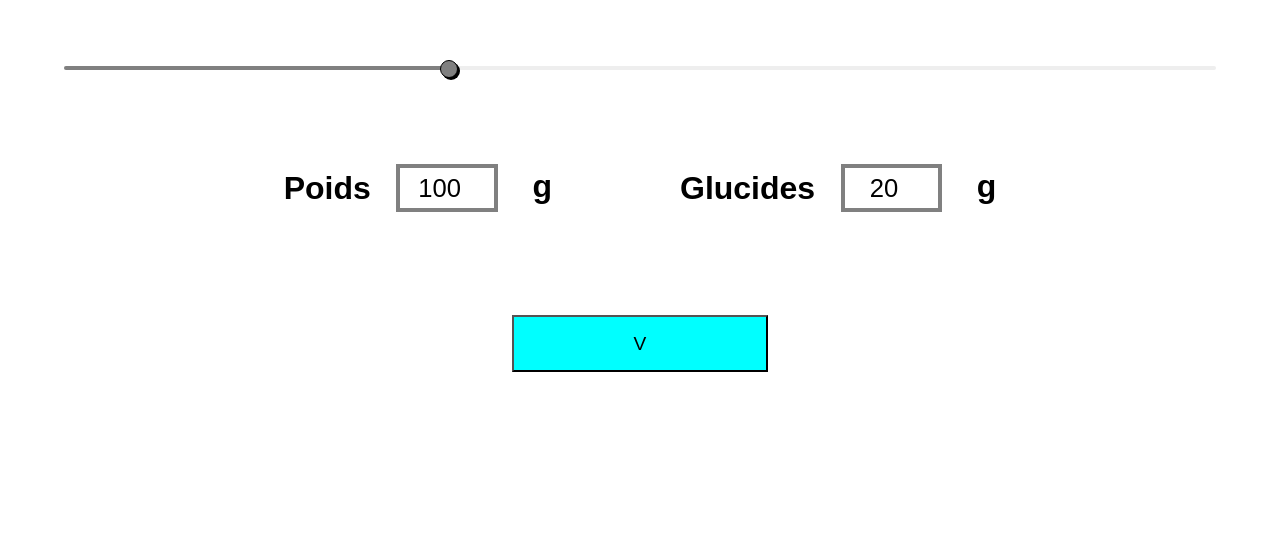
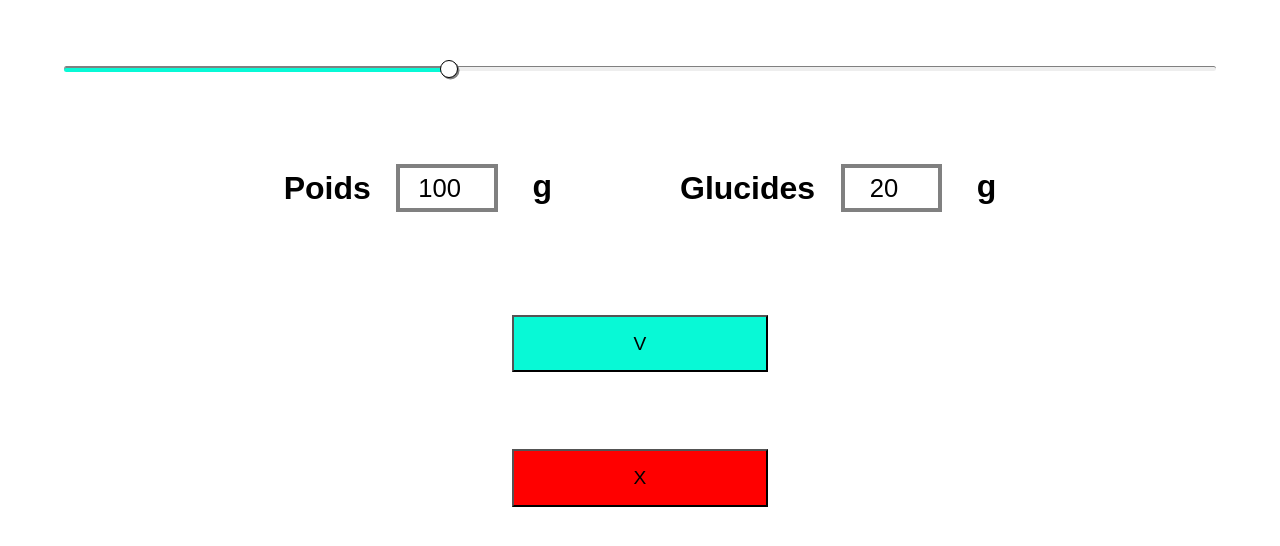
Before and after one commit to WildCodeSchool/Paris-0919-P2-Diabete, a React (Create React App) app in the folder ohmyg/: page / in a window 1280 px wide. Shown: the part 220-766 px from the top of the page. Built offline with nearby package versions, Linux system fonts and the light colour scheme.

Commit message:
added a delete button in js and set in red in css

```diff
--- a/ohmyg/src/components/pages/calculation/CarbCalculation.css
+++ b/ohmyg/src/components/pages/calculation/CarbCalculation.css
@@ -2,13 +2,14 @@
          /* SLIDER */
 
 .input-range__track--active{
-      background: gray;
+      background: #08f9d6;
 }
 
 .input-range__slider{
-   background: gray;
+   background: white;
    border: 1px solid black;
-   box-shadow: 2px 2px 0px black;
+   box-shadow: 1.5px 1.5px 0px grey;
+   margin-top: -0.75rem;
 }
 
 .input-range {
@@ -18,6 +19,10 @@
 
 .input-range__label-container {
    display: none;
+}
+
+.input-range__track {
+   border-top: 1px solid gray
 }
 
 /* SIZE INPUT */
@@ -75,14 +80,26 @@ input{
 
 /* BUTTON */
 
-button{
+.carbButtons {
+   display: flex;
+   flex-direction: column;
+   align-items: center;
+}
+
+.carbButtons button{
    margin:3vw;
    width: 20%;
    height: 3em;
    font-size: 1.2em;
-   background-color: aqua;
 }
 
+.valid-button {
+   background-color: #08f9d6;
+}
+
+.delete-button {
+   background-color: red;
+}
 
 
 /* VERSION DESKTOP */
--- a/ohmyg/src/components/pages/calculation/CarbCalculation.js
+++ b/ohmyg/src/components/pages/calculation/CarbCalculation.js
@@ -58,8 +58,9 @@ class CarbCalculation extends React.Component {
                     </div>
                 </div>
 
-                <div>
-                    <button>V</button>
+                <div className="carbButtons">
+                    <button className="valid-button">V</button>
+                    <button className="delete-button">X</button>
                 </div>
             </div>
         );
```
